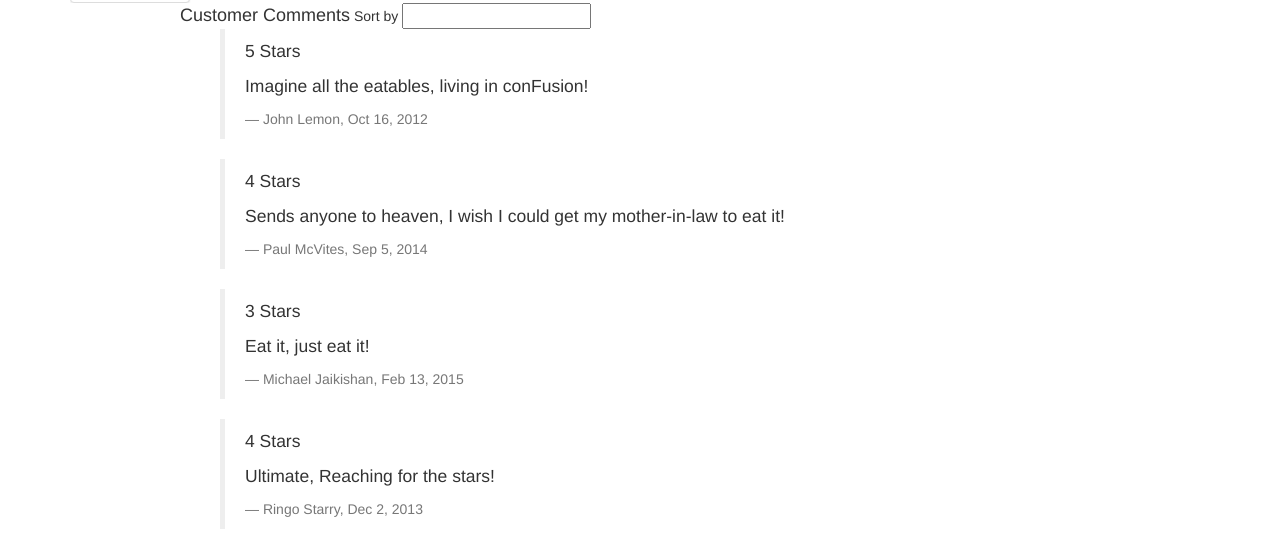
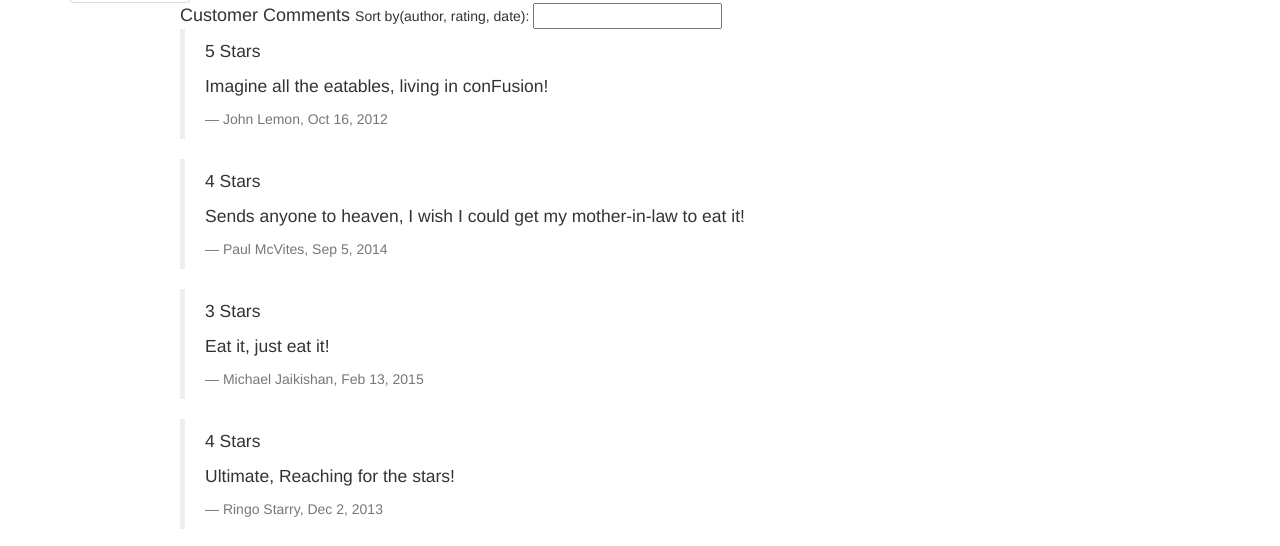
Before and after one commit to vvs14/full-stack-JS-hkust, a website: page app/dishdetail.html in a window 1280 px wide. Shown: the part 217-763 px from the top of the page. Drawn offline with Linux system fonts and the light colour scheme.

Commit message:
Assignment2: Formatted the code, fixed alignment of comments

```diff
--- a/app/dishdetail.html
+++ b/app/dishdetail.html
@@ -27,8 +27,8 @@
 
 <body>
 
-    <div class="container" ng-controller="DishDetailController">
-        <div class="row row-content">
+    <div class="container">
+        <div class="row row-content" ng-controller="DishDetailController">
             <div class="media">
                 <div class="media-left media-middle">
                     <a href="#">
@@ -46,8 +46,8 @@
             <!--<p>Put the dish details here</p>-->
             <div class="col-xs-9 col-xs-offset-1">
                 <!--http://stackoverflow.com/questions/37100705/order-by-elements-based-on-input-text-angularjs-->
-                <h4 style="display:inline"> Customer Comments</h4><span> Sort by</span> <input type="text" ng-model="sort">
-                <ul style="list-style:none;">
+                <h4 style="display:inline"> Customer Comments   </h4><span> Sort by(author, rating, date): </span> <input type="text" ng-model="sort">
+                <ul  class="list-unstyled">
                     <li ng-repeat="cmnt in dish.comments | orderBy:sort">
                         <blockquote>
                             <p>{{cmnt.rating}} Stars </p>
@@ -58,7 +58,6 @@
                     </li>
                 </ul>
                 <!--<p>Put the comments here</p>-->
-            </div>
             </div>
             <div class="col-xs-9 col-xs-offset-1" ng-controller="DishCommentController">
                 <ul class="list-unstyled">
```
Lines whose indentation alone changed are shown as unchanged.
